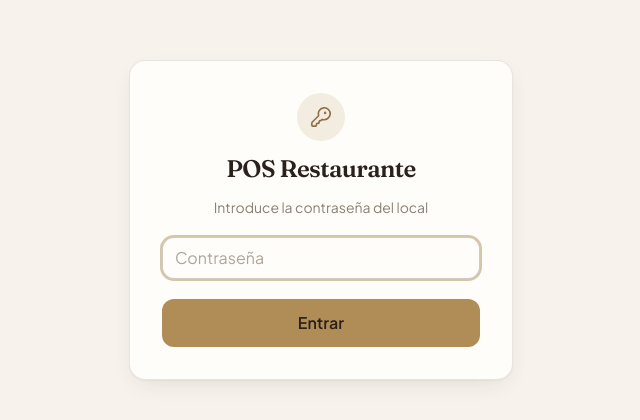
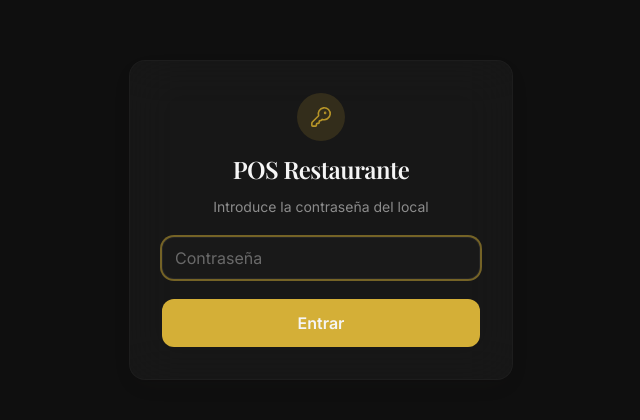
Before and after one commit to tonyislas-cell/pos-restaurante, a Next.js app: page / in a window 1280 px wide. Shown: the part 180-600 px from the top of the page, without its empty margins (319-959 px from the left). Built offline with nearby package versions, Linux system fonts and the light colour scheme; no server answers.

Commit message:
feat: implement premium POS design and admin dashboard

```diff
--- /dev/null
+++ b/app/admin/layout.jsx
@@ -0,0 +1,41 @@
+import Link from "next/link";
+import { LayoutDashboard, UtensilsCrossed, LogOut } from "lucide-react";
+
+export default function AdminLayout({ children }) {
+  return (
+    <div className="min-h-screen bg-canvas text-ink flex flex-col md:flex-row">
+      {/* Sidebar Admin */}
+      <aside className="w-full md:w-64 bg-surface border-r border-line/20 p-6 flex flex-col gap-8 shrink-0">
+        <div className="flex flex-col gap-2">
+          <h2 className="font-display font-semibold text-2xl text-accent">Admin</h2>
+          <p className="text-sm text-muted">Panel de Control</p>
+        </div>
+
+        <nav className="flex-1 flex flex-col gap-2">
+          <Link href="/admin" className="flex items-center gap-3 px-3 py-2 rounded-xl hover:bg-canvas/50 transition-colors text-sm font-medium">
+            <LayoutDashboard size={18} className="text-muted" />
+            Dashboard
+          </Link>
+          <Link href="/admin/productos" className="flex items-center gap-3 px-3 py-2 rounded-xl hover:bg-canvas/50 transition-colors text-sm font-medium">
+            <UtensilsCrossed size={18} className="text-muted" />
+            Artículos
+          </Link>
+        </nav>
+
+        <div className="pt-4 border-t border-line/20">
+          <Link href="/" className="flex items-center gap-3 px-3 py-2 rounded-xl hover:bg-canvas/50 transition-colors text-sm font-medium text-muted hover:text-ink">
+            <LogOut size={18} />
+            Volver a Caja
+          </Link>
+        </div>
+      </aside>
+
+      {/* Contenido principal admin */}
+      <main className="flex-1 p-6 md:p-10 overflow-y-auto">
+        <div className="max-w-5xl mx-auto">
+          {children}
+        </div>
+      </main>
+    </div>
+  );
+}
--- a/app/globals.css
+++ b/app/globals.css
@@ -10,13 +10,13 @@
    clase/attr de tema, sin tocar componentes.
    ============================================================ */
 :root {
-  --color-canvas: 247 243 236; /* #F7F3EC lino cálido — fondo */
-  --color-surface: 255 253 249; /* #FFFDF9 marfil — cards */
-  --color-ink: 42 33 28; /* #2A211C espresso — texto principal (no negro puro) */
-  --color-muted: 138 127 114; /* #8A7F72 piedra cálida — texto secundario */
-  --color-line: 138 127 114; /* mismo tono, se usa con opacidad para bordes */
-  --color-accent: 176 141 87; /* #B08D57 bronce antiguo — acento único */
-  --color-accent-dark: 141 111 64; /* #8D6F40 bronce oscuro — hover y texto sobre claro */
+  --color-canvas: 15 15 15; /* #0F0F0F dark gray/black background */
+  --color-surface: 25 25 25; /* #191919 elevated dark surface */
+  --color-ink: 245 245 245; /* #F5F5F5 light text */
+  --color-muted: 140 140 140; /* #8C8C8C gray text */
+  --color-line: 55 55 55; /* #373737 subtle borders */
+  --color-accent: 212 175 55; /* #D4AF37 premium gold */
+  --color-accent-dark: 184 150 40; /* #B89628 darker gold for hover */
 }
 
 html,
@@ -62,7 +62,7 @@ body {
   }
 }
 .card {
-  @apply bg-surface rounded-2xl shadow-soft border border-line/20;
+  @apply bg-surface/80 backdrop-blur-xl rounded-2xl shadow-soft border border-line/20;
 }
 .input {
   @apply w-full rounded-xl border border-line/40 bg-surface px-3 py-2 text-ink
--- a/app/layout.jsx
+++ b/app/layout.jsx
@@ -1,20 +1,18 @@
 import "./globals.css";
-import { Fraunces, Plus_Jakarta_Sans } from "next/font/google";
+import { Playfair_Display, Inter } from "next/font/google";
 import Gate from "@/components/Gate";
 import NavBar from "@/components/NavBar";
 
-// Fraunces: voz de marca (nombre del local, títulos, ticket). Con carácter,
-// no un serif genérico de sistema.
-const fraunces = Fraunces({
+// Playfair Display: voz de marca premium (títulos, logo).
+const playfair = Playfair_Display({
   subsets: ["latin"],
   variable: "--font-display",
   weight: ["500", "600", "700"],
   display: "swap",
 });
 
-// Plus Jakarta Sans: tipografía funcional para toda la UI operativa
-// (botones, productos, formularios, cifras). Cálida y muy legible.
-const jakarta = Plus_Jakarta_Sans({
+// Inter: tipografía funcional para legibilidad absoluta.
+const inter = Inter({
   subsets: ["latin"],
   variable: "--font-sans",
   weight: ["400", "500", "600", "700"],
@@ -34,7 +32,7 @@ export const viewport = {
 
 export default function RootLayout({ children }) {
   return (
-    <html lang="es" className={`${fraunces.variable} ${jakarta.variable}`}>
+    <html lang="es" className={`${playfair.variable} ${inter.variable}`}>
       <body>
         <Gate>
           <NavBar />
--- a/components/NavBar.jsx
+++ b/components/NavBar.jsx
@@ -7,17 +7,18 @@ import { ChefHat } from "lucide-react";
 const links = [
   { href: "/", label: "Inicio" },
   { href: "/mesas", label: "Mesas" },
-  { href: "/productos", label: "Artículos" },
-  { href: "/reportes", label: "Reportes" },
+  { href: "/admin", label: "Administración" },
 ];
 
 export default function NavBar() {
   const pathname = usePathname();
 
+  if (pathname.startsWith("/admin")) return null;
+
   return (
-    <header className="no-print bg-ink text-canvas shadow-soft">
+    <header className="no-print bg-surface/80 backdrop-blur-xl border-b border-line/20 sticky top-0 z-50">
       <nav className="max-w-6xl mx-auto flex items-center gap-1 px-3 h-14">
-        <span className="flex items-center gap-2 mr-3 font-display font-semibold tracking-tight text-canvas/95 shrink-0">
+        <span className="flex items-center gap-2 mr-3 font-display font-semibold tracking-tight text-ink shrink-0">
           <ChefHat size={20} strokeWidth={1.75} className="text-brand" />
           <span className="hidden sm:inline">POS</span>
         </span>
@@ -29,7 +30,7 @@ export default function NavBar() {
               key={l.href}
               href={l.href}
               className={`px-3 py-2 rounded-lg text-sm font-semibold transition-colors ${
-                active ? "bg-brand text-ink" : "text-canvas/80 hover:bg-white/10"
+                active ? "bg-brand text-ink" : "text-muted hover:bg-canvas"
               }`}
             >
               {l.label}
```
Also changed, not shown: app/admin/page.jsx (renamed from app/reportes/page.jsx), app/admin/productos/page.jsx (renamed from app/productos/page.jsx).
